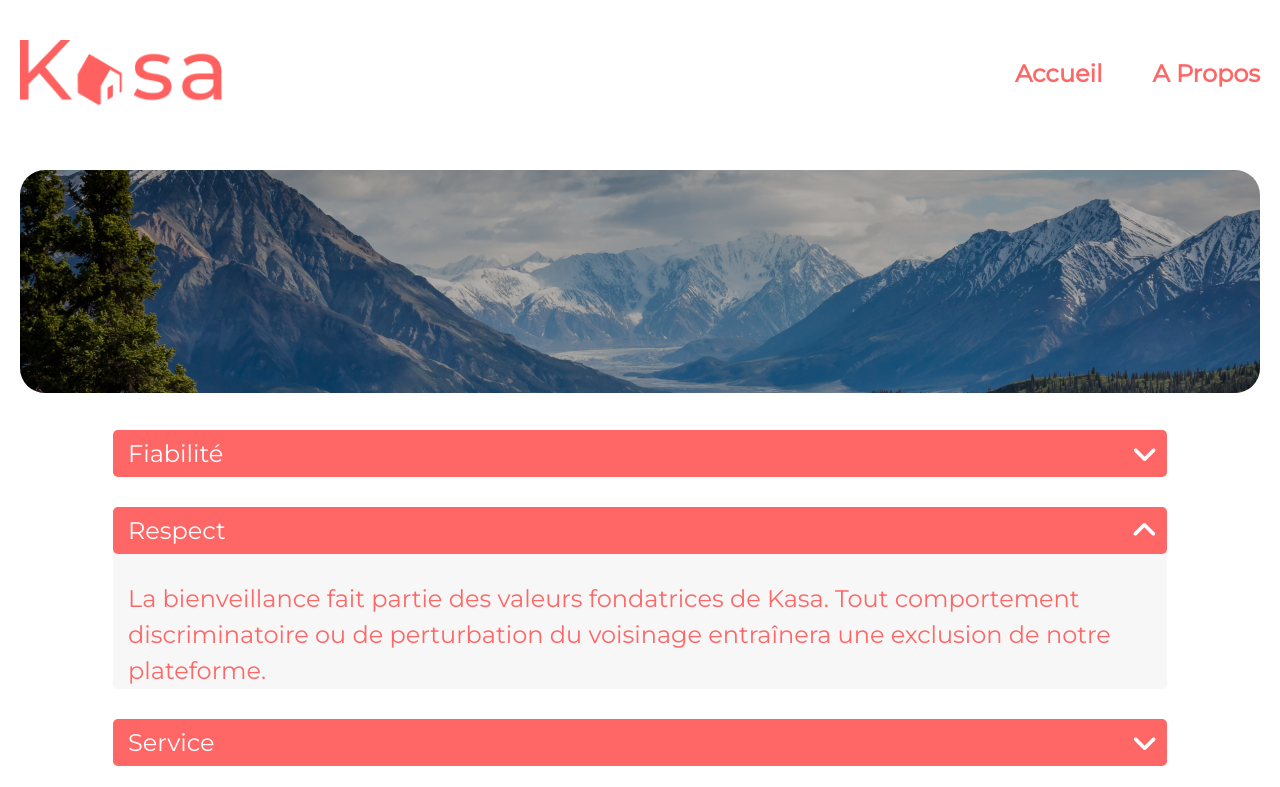
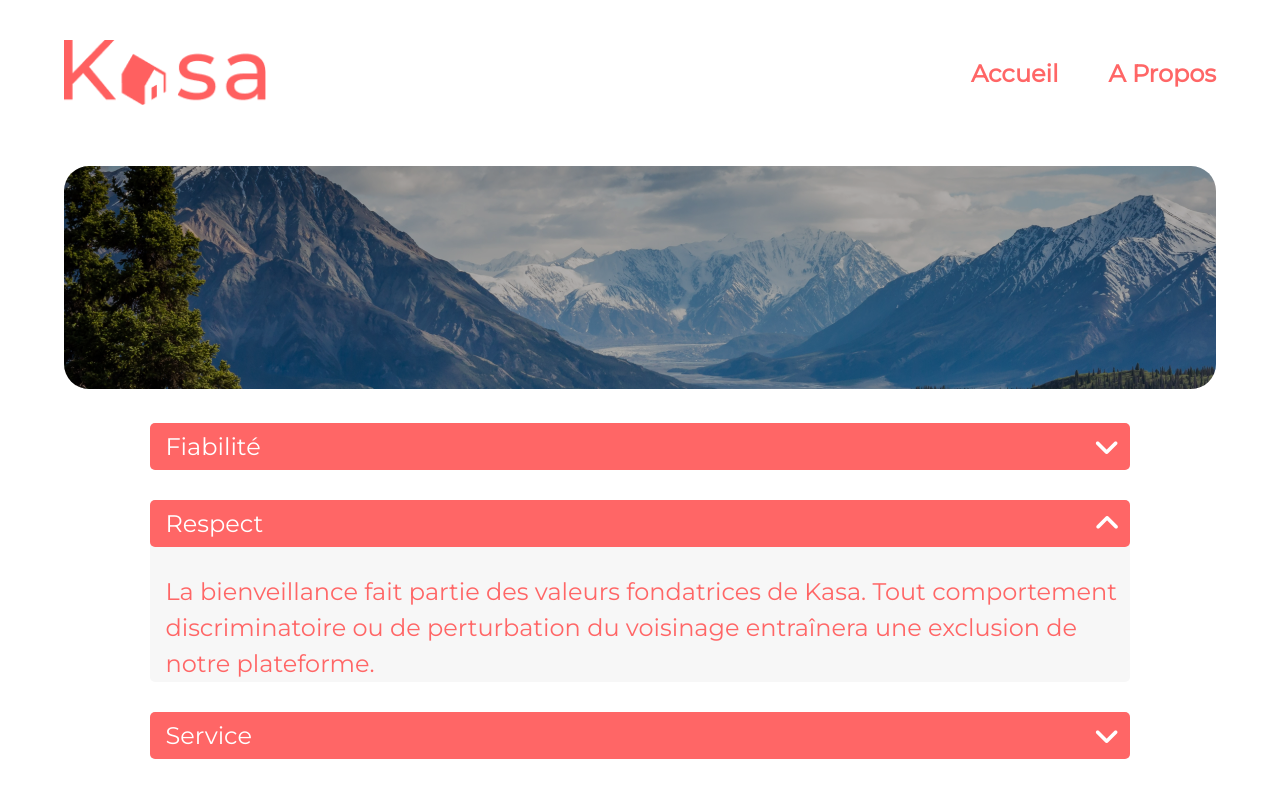
Before and after one commit to marie-lourdes/site-kasa, a React (Create React App) app in the folder Front-end/: page /about in a window 1280 px wide. Shown: the top 787 px of the page. Built offline with nearby package versions, Linux system fonts and the light colour scheme; no server answers.

Commit message:
tablet responsive: banner css position

```diff
--- a/Front-end/src/bases/StyledGlobal.js
+++ b/Front-end/src/bases/StyledGlobal.js
@@ -41,7 +41,9 @@ h1{
     font-size: 3em;
      @media screen and ${devices_mediaQueries.mobile}{
         font-size:1.5em;
-
+    }
+    @media screen and ${devices_mediaQueries.tablet}{
+       font-size:2.1em;
     }
 }
 button {
@@ -55,6 +57,10 @@ button {
     margin: 0 auto;
     max-width: 1240px;
     @media screen and ${devices_mediaQueries.mobile}{
+        width: auto;
+        padding: 0 5%;
+    }
+    @media screen and ${devices_mediaQueries.tablet}{
         width: auto;
         padding: 0 5%;
     }
--- a/Front-end/src/components/CardLocation/StyledCardLocation.js
+++ b/Front-end/src/components/CardLocation/StyledCardLocation.js
@@ -18,6 +18,11 @@ const StyledLinkCard = styled(Link)`
     }
     @media screen and ${devices_mediaQueries.mobile_landscape}{
         max-width: 100%;
+
+    }
+    @media screen and ${devices_mediaQueries.tablet}{
+        min-width: 45%;
+        max-width: 45%;
 
     }
     .error-data-card {
--- a/Front-end/src/layouts/StyledBanner.js
+++ b/Front-end/src/layouts/StyledBanner.js
@@ -59,6 +59,13 @@ background: ${({ $about }) => $about ? `url(${bannerAbout}) no-repeat` : `url(${
         white-space: nowrap;
 
     }
+    @media screen and ${devices_mediaQueries.tablet}{
+        top: 30%;
+        left: 15%;
+        white-space: nowrap;
+
+    }
+
 }
 `
 export default StyledBanner
--- a/Front-end/src/utils/responsive-design/devices.js
+++ b/Front-end/src/utils/responsive-design/devices.js
@@ -1,8 +1,8 @@
 const devices_mediaQueries = {
     mobile: `(max-width: 767px )`,
     mobile_landscape: `(max-width: 767px ) and (orientation: landscape)`,
-    tablet_portrait: `(min-width: 768px) and (max-width: 991px) and (orientation: portrait)`,
-    tablet_landscape: `(min-width: 992px) and (max-width: 1024px) and (orientation: landscape) `
+    tablet: `(min-width: 768px)`,
+
 }
 
 export default devices_mediaQueries
```
